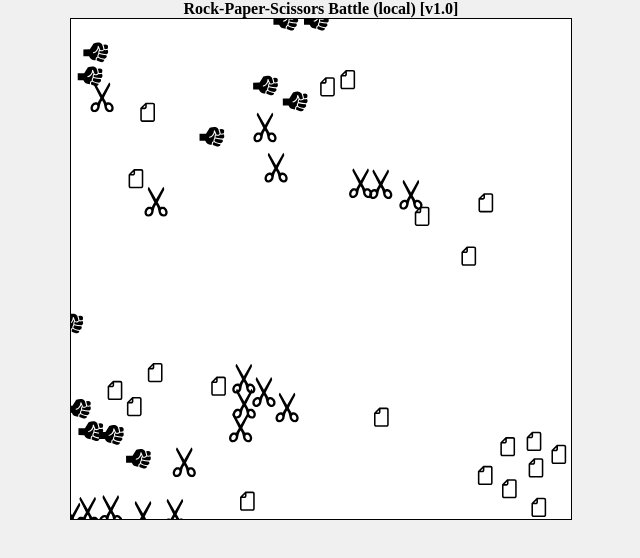
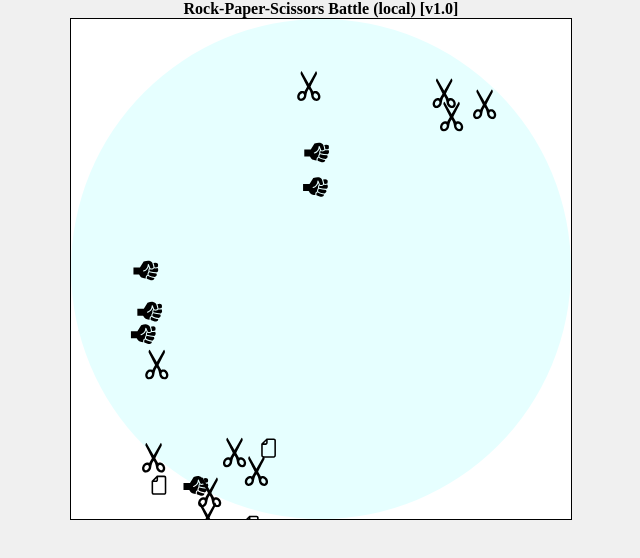
Before and after one commit to philipckwan/server-rock_paper_scissors_battle, a website: page rps-local.html in a window 1280 px wide. Shown: the whole page, without its empty margins (319-959 px from the left). Drawn offline with Linux system fonts and the light colour scheme.

Commit message:
v1.2 - about to make it into a circle canvas

```diff
--- a/notes/to_run.txt
+++ b/notes/to_run.txt
@@ -1,7 +1,10 @@
 
 ==================================================
+to run (production):
 
-to run:
+$ npm start
+
+to run (development):
 
 $ npm run dev
 
--- a/package.json
+++ b/package.json
@@ -6,7 +6,8 @@
   "type": "module",
   "scripts": {
     "test": "echo \"Error: no test specified\" && exit 1",
-     "dev": "nodemon server.js"
+    "dev": "nodemon server.js",
+    "start": "node server.js"
   },
   "keywords": [],
   "author": "",
--- a/server.js
+++ b/server.js
@@ -22,7 +22,7 @@ const PORT = process.env.ALL_SERVER_PORT;
 const FPS = 24;
 const FPS_INTERVAL = 1000 / FPS;
 
-const NUM_PIECES = 100;
+const NUM_PIECES = 30;
 const CANVAS_WIDTH = 500;
 const CANVAS_HEIGHT = 500;
 
--- a/src/HTMLContext.js
+++ b/src/HTMLContext.js
@@ -16,7 +16,7 @@ const type = "image/svg+xml";
 let drw;
 const DEBUG_RECEIVE_WS_MESSAGE_COUNT = 0;
 
-const LOCAL_MODE_NUM_PIECES = 50;
+const LOCAL_MODE_NUM_PIECES = 20;
 const LOCAL_MODE_FPS = 24;
 const LOCAL_MODE_FPS_INTERVAL = 1000 / LOCAL_MODE_FPS;
 
@@ -175,6 +175,14 @@ export class HTMLContext {
 
   redrawAllPieces = (pieces) => {
     this.ctx.clearRect(0, 0, this.canvas.width, this.canvas.height);
+
+    // Draw a circle centered at the center of the canvas
+    const centerX = this.canvas.width / 2;
+    const centerY = this.canvas.height / 2;
+    const centerPoint = new Point(centerX, centerY);
+    const radius = this.canvas.width / 2; // You can adjust this radius as needed
+    drw.drawBall(centerPoint, radius, {color: '#e6ffff'});
+
     for (let i = 0; i < pieces.length; i++) {
       let aPiece = pieces[i];
       //timeLog(`-drawOne:${aPiece.type};${aPiece.pos.x};${aPiece.pos.y};`);
--- a/src/RPSContext.js
+++ b/src/RPSContext.js
@@ -2,7 +2,7 @@ import {timeLog} from './Utils.js';
 import {Point, Line, Vector, Geometry} from "./Geometry.js";
 import {Constants} from "./Constants.js";
 
-const SVG_SIZE = 20;
+const SVG_SIZE = 10;
 
 //const MAX_VELOCITY = 3;
 const MAX_VELOCITY_CHASING = 3;
@@ -133,6 +133,28 @@ export class RPSContext {
     return Geometry.getLineLength(aPiece.pos, bPiece.pos);
   }
 
+  isWithinCircle = (piece) => {
+    const centerX = this.canvasWidth / 2;
+    const centerY = this.canvasHeight / 2;
+    const radius = this.canvasWidth / 2;
+    const distanceFromCenter = Geometry.getLineLength(piece.pos, new Point(centerX, centerY));
+    return distanceFromCenter <= radius;
+  }
+
+  getCircleBoundaryVector = (piece) => {
+    const centerX = this.canvasWidth / 2;
+    const centerY = this.canvasHeight / 2;
+    const centerPoint = new Point(centerX, centerY);
+    const radius = this.canvasWidth / 2;
+    const distanceFromCenter = Geometry.getLineLength(piece.pos, centerPoint);
+
+    if (distanceFromCenter > radius) {
+      // Piece is outside the circle, push it back in
+      return Geometry.getVectorDirectionUnit(piece.pos, centerPoint);
+    }
+    return new Vector(0, 0);
+  }
+
   isCaptured = (fromPiece, toPiece) => {
     return this.distanceBetween(fromPiece, toPiece) <= SVG_SIZE;
   }
@@ -226,19 +248,11 @@ export class RPSContext {
       netVector = vectorAwayFromPeer;
     }
 
-    if (aPiece.pos.x > this.canvasWidth) {
-      //timeLog(`-Piece:[${idxPiece}] collide x; pos:[${aPiece.pos.toString()}];`);
-      netVector.x = -MAX_ACCERATE;
-    } else if (aPiece.pos.x < 0) {
-      //timeLog(`-Piece:[${idxPiece}] collide x; pos:[${aPiece.pos.toString()}];`);
-      netVector.x = MAX_ACCERATE;
-    }
-    if (aPiece.pos.y > this.canvasHeight) {
-      //timeLog(`-Piece:[${idxPiece}] collide y; pos:[${aPiece.pos.toString()}];`);
-      netVector.y = -MAX_ACCERATE;
-    } else if (aPiece.pos.y < 0) {
-      //timeLog(`-Piece:[${idxPiece}] collide y; pos:[${aPiece.pos.toString()}];`);
-      netVector.y = MAX_ACCERATE;
+    // 5. Check circular boundary instead of rectangular boundary
+    let circleBoundaryVector = this.getCircleBoundaryVector(aPiece);
+    if (circleBoundaryVector.x !== 0 || circleBoundaryVector.y !== 0) {
+      // Piece is outside the circle, push it back in
+      netVector.add(circleBoundaryVector);
     }
     aPiece.acc = netVector;
 
```
Also changed, not shown: html/rps-3.html (+1 -1 lines).
